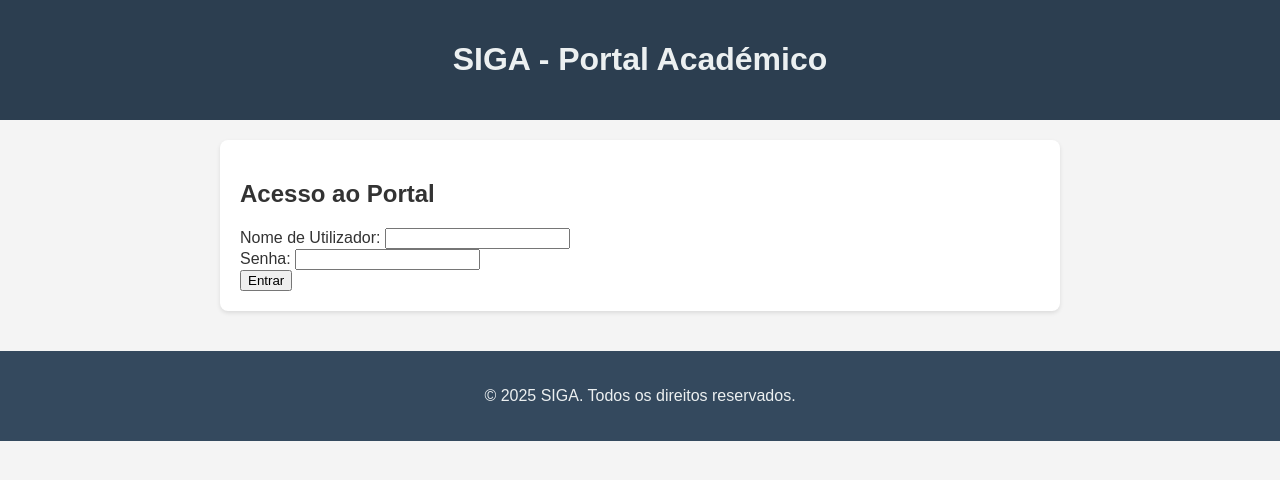
After one commit to FernandesDIIN/SIGA, a Flask app: page /login in a window 1280 px wide. The commit adds this page. Shown: the top 480 px of the page. Run offline with Flask 3, Linux system fonts and the light colour scheme.

Commit message:
Criada a pagina de login e navegacao entre paginas

```diff
--- a/app.py
+++ b/app.py
@@ -31,6 +31,12 @@ def homepage():
     # Agora, vamos enviar a nossa lista de anúncios para o HTML
     return render_template('index.html', anuncios=anuncios_da_escola)
 
+# Define a rota para a página de login
+@app.route('/login')
+def pagina_login():
+    return render_template('login.html')
 
+
+# Permite executar a aplicação
 if __name__ == '__main__':
     app.run(debug=True)
--- a/templates/index.html
+++ b/templates/index.html
@@ -11,7 +11,10 @@
 <body>
 
     <header>
-        <h1>SIGA - Portal Académico</h1>
+    <h1>SIGA - Portal Académico</h1>
+    <nav>
+        <a href="{{ url_for('pagina_login') }}">Login</a>
+    </nav>
     </header>
 
     <main>
--- /dev/null
+++ b/templates/login.html
@@ -0,0 +1,37 @@
+<!DOCTYPE html>
+<html lang="pt">
+<head>
+    <meta charset="UTF-8">
+    <meta name="viewport" content="width=device-width, initial-scale=1.0">
+
+    <link rel="stylesheet" href="{{ url_for('static', filename='style.css') }}">
+
+    <title>SIGA - Login</title>
+</head>
+<body>
+
+    <header>
+        <h1>SIGA - Portal Académico</h1>
+    </header>
+
+    <main>
+        <h2>Acesso ao Portal</h2>
+        <form>
+            <div class="form-grupo">
+                <label for="utilizador">Nome de Utilizador:</label>
+                <input type="text" id="utilizador" name="utilizador" required>
+            </div>
+            <div class="form-grupo">
+                <label for="senha">Senha:</label>
+                <input type="password" id="senha" name="senha" required>
+            </div>
+            <button type="submit">Entrar</button>
+        </form>
+    </main>
+
+    <footer>
+        <p>&copy; 2025 SIGA. Todos os direitos reservados.</p>
+    </footer>
+
+</body>
+</html>
```
